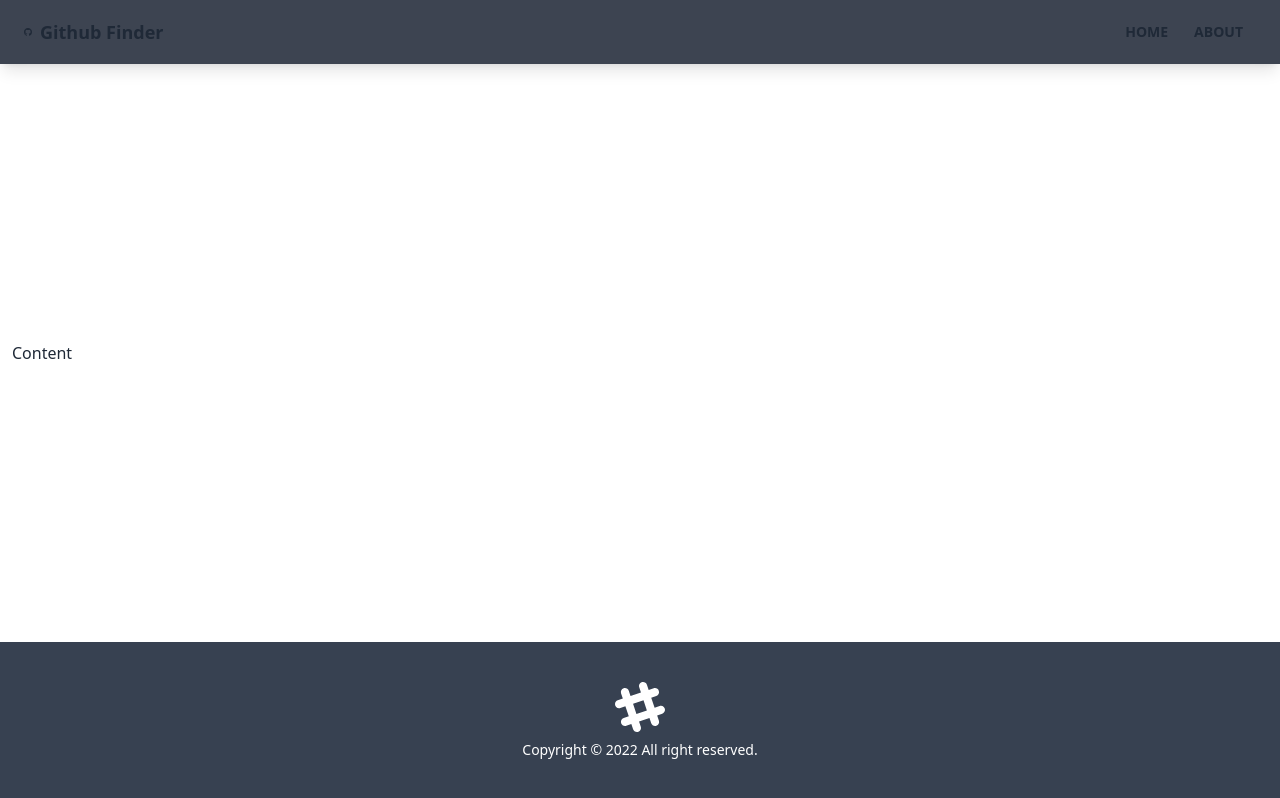
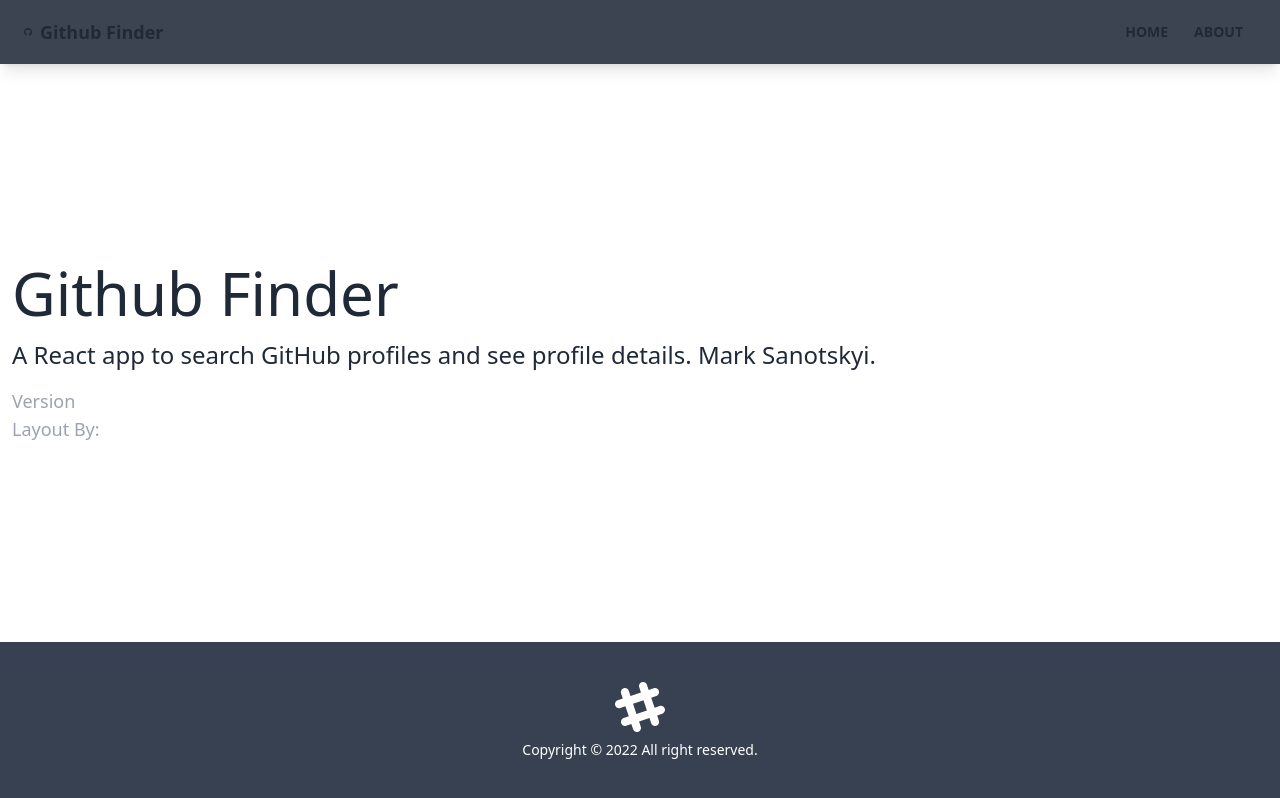
Before and after one commit to MarkiianSanotskyi/Github-Finder, a React (Create React App) app: page /about in a window 1280 px wide. Built offline with nearby package versions, Linux system fonts and the light colour scheme.

Commit message:
Pages built

```diff
--- a/src/App.js
+++ b/src/App.js
@@ -1,4 +1,7 @@
-import {BrowserRouter as Router, Route} from 'react-router-dom'
+import {BrowserRouter as Router, Route, Routes} from 'react-router-dom'
+import Home from './pages/Home'
+import About from './pages/About'
+import NotFound from './pages/NotFound'
 import Navbar from './components/layout/Navbar'
 import Footer from './components/layout/Footer'
 
@@ -8,7 +11,14 @@
          <div className="flex flex-col justify-between h-screen">
           <Navbar />
 
-          <main class='container mx-auto px-3 pb-12'>Content</main>
+          <main class='container mx-auto px-3 pb-12'>
+            <Routes>
+              <Route path='/' element={<Home />} />
+              <Route path='/about' element={<About />} />
+              <Route path='/notfound' element={<NotFound />} />
+              <Route path='/*' element={<NotFound />} />
+            </Routes>
+          </main>
 
           <Footer />
          </div>
--- a/src/pages/About.jsx
+++ b/src/pages/About.jsx
@@ -0,0 +1,29 @@
+import React from 'react'
+
+function About() {
+  return (
+    <div>
+        <h1 className="text-6xl mb-4">
+            Github Finder
+        </h1>
+        <p className='mb-4 text-2xl font-light'>
+        A React app to search GitHub profiles and see profile details.
+        <strong>
+          <a href='https://github.com/MarkiianSanotskyi/Github-Finder'> Mark Sanotskyi</a>
+        </strong>
+        .
+      </p>
+      <p className='text-lg text-gray-400'>
+        Version <span className='text-white'>1.0.0</span>
+      </p>
+      <p className='text-lg text-gray-400'>
+        Layout By:
+        <a className='text-white' href='https://github.com/MarkiianSanotskyi/Github-Finder'>
+         Mark Sanotskyi
+        </a>
+      </p>
+    </div>
+  )
+}
+
+export default About
--- a/src/pages/Home.jsx
+++ b/src/pages/Home.jsx
@@ -0,0 +1,14 @@
+import React from 'react'
+
+function Home() {
+  return (
+    <div>
+
+        <h1 className="text-6xl">
+            Welcome
+        </h1>
+    </div>
+  )
+}
+
+export default Home
--- a/src/pages/NotFound.jsx
+++ b/src/pages/NotFound.jsx
@@ -1,8 +1,25 @@
 import React from 'react'
+import {FaHome} from 'react-icons/fa'
+import {Link} from 'react-router-dom'
 
 function NotFound() {
   return (
-    <div>NotFound</div>
+    <div className='hero'>
+        <div className="text-center hero-content">
+            <div className="max-w-lg">
+                <h1 className="text-8xl font-bold mb-8">
+                    Oops!
+                </h1>
+                <p className="text-5xl mb-8">
+                    404 - page not found!
+                </p>
+                <Link className=' btn btn-primary btn-lg' to='/'>
+                    <FaHome class='mr-2' />
+                    Back To Home
+                     </Link>
+            </div>
+        </div>
+    </div>
   )
 }
 
```
